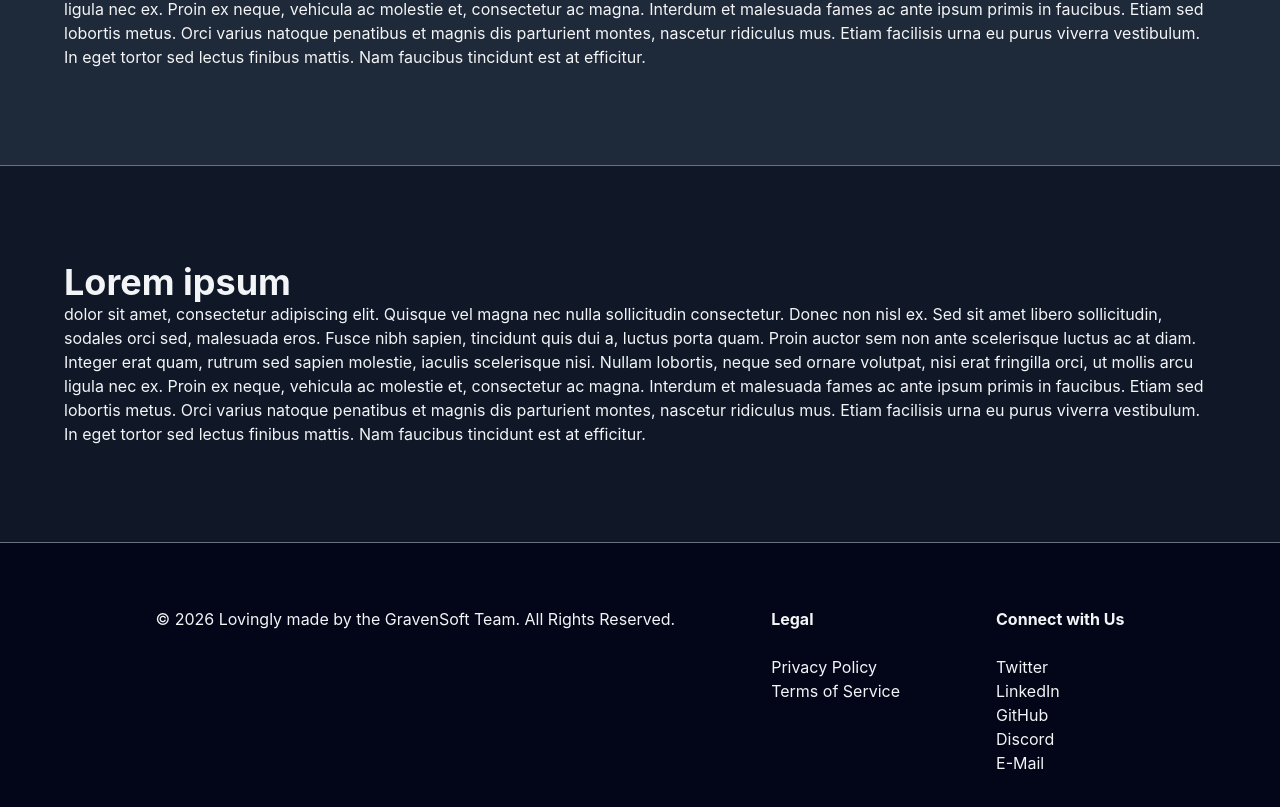
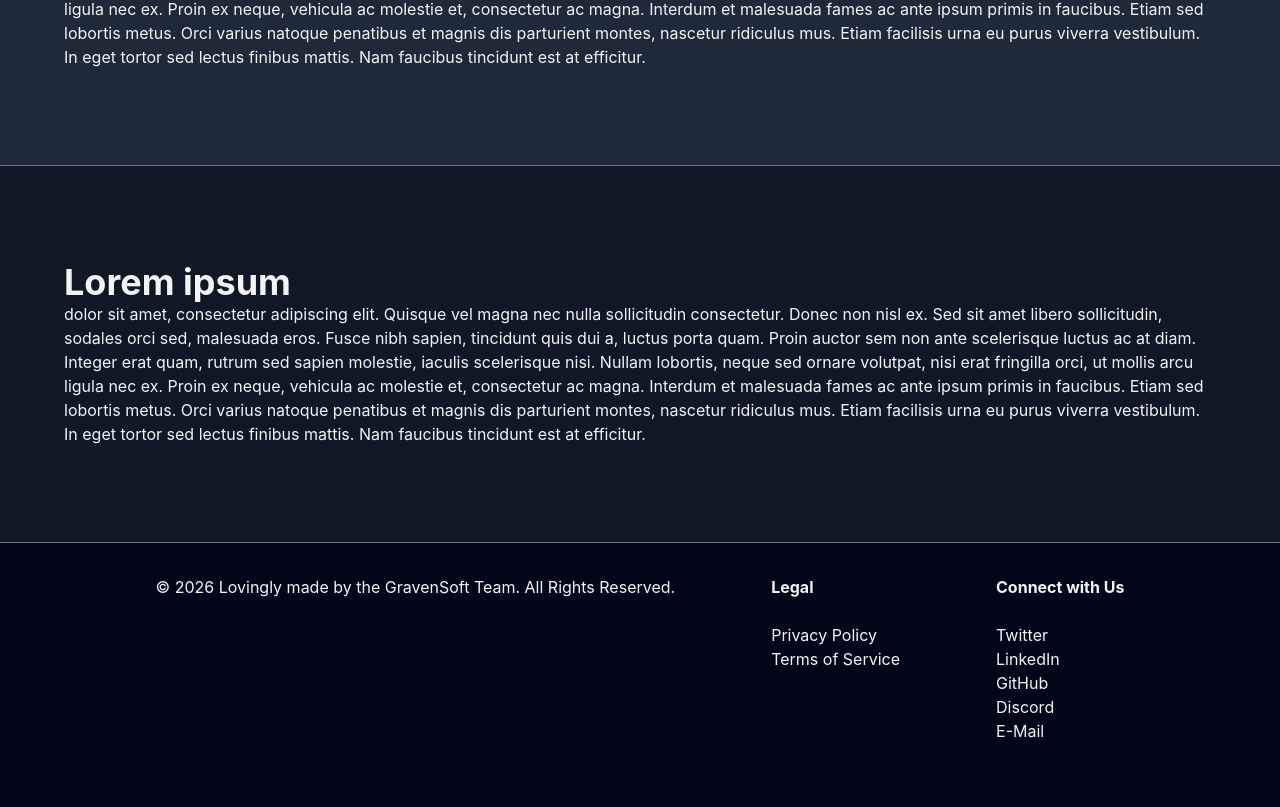
Before and after one commit to GravenSoft-DEV/gravensoft-dev.github.io, a React (Vite) app in the folder gravensoft-website/: page /home#/home in a window 1280 px wide. Shown: the part 1011-1818 px from the top of the page. Built offline with nearby package versions, Linux system fonts and the light colour scheme.

Commit message:
adjustments

```diff
--- a/gravensoft-website/src/components/Bars.tsx
+++ b/gravensoft-website/src/components/Bars.tsx
@@ -37,7 +37,7 @@ export function FooterBar() {
   return (
     <>
       <footer className={`w-full grow flex-col bg-slate-950 text-gray-100 border-t border-gray-500`}>
-        <div className="w-full h-50 bg-slate-950 flex flex-row justify-center gap-24 py-16 mb-16">
+        <div className="w-full h-50 bg-slate-950 flex flex-row justify-center gap-24 py-8 mb-16">
           <p>© 2026 Lovingly made by the GravenSoft Team. All Rights Reserved.</p>
           {
             LinkColumns.map(([title, links]) => (
```
